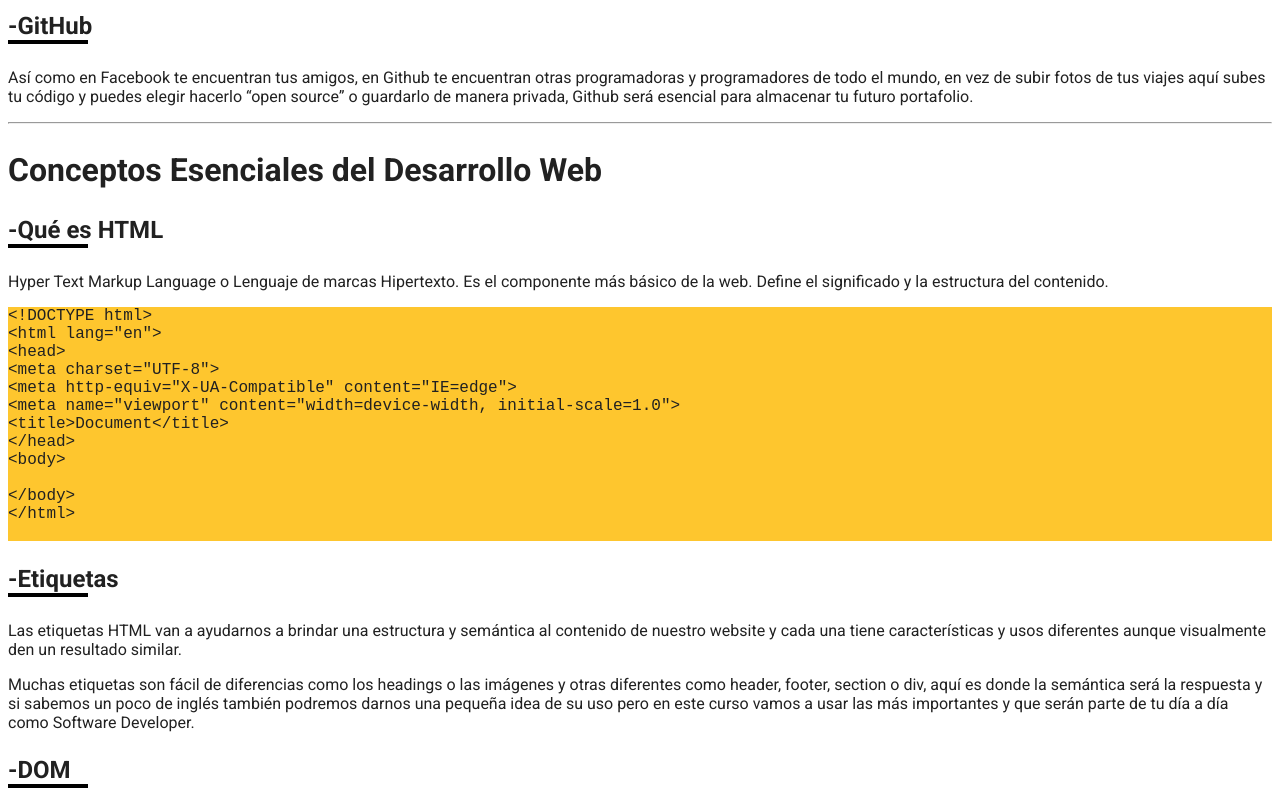
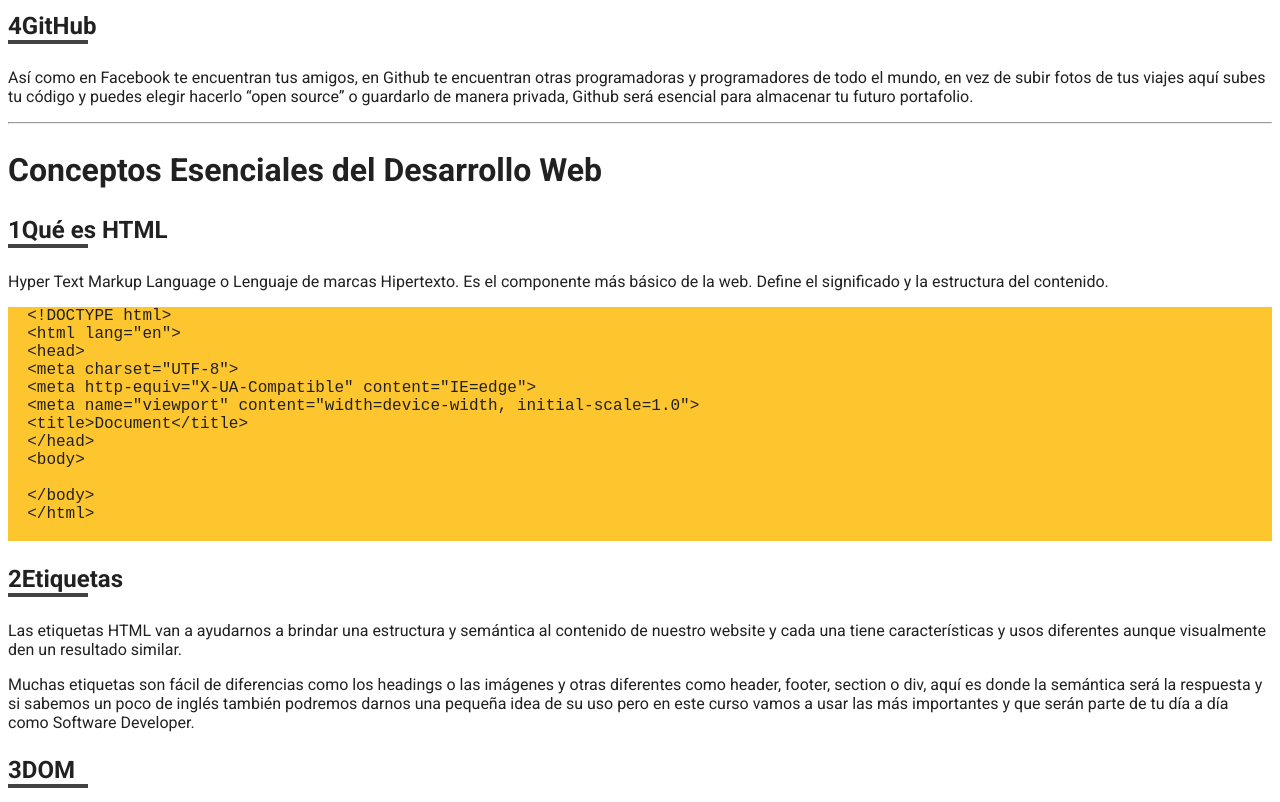
Before and after one commit to JohanFZ/curso-escencial-html-css, a plain HTML site: page index.html in a window 1280 px wide. Shown: the part 1493-2295 px from the top of the page. Drawn offline with Linux system fonts and the light colour scheme.

Commit message:
Se implemento el uso de contadores y se genero una estructura por medio de section

```diff
--- a/css/style.css
+++ b/css/style.css
@@ -61,6 +61,26 @@ h3{
   font-size: 1.5em;
 }
 
+.section-content{
+  counter-reset: titleList;
+}
+
+.section-content h3{
+  counter-increment: titleList;
+}
+
+.section-content h3::before{
+  content: counter(titleList);
+}
+
+.section-content h3::after{
+  content:''; /*El content no maneja semantica*/
+  width: 80px;
+  height: 4px;
+  background: #424242;
+  display: block; /* Se debe modificar el display ya que viene por defecto inline y este no acepta el alto*/
+}
+
 pre{
   background: var(--amarilo);
 }
@@ -72,15 +92,3 @@ pre{
   /* background-size: cover; */
   height: 350px;
 }
-
-h3::before{
-  content:'-';
-}
-
-h3::after{
-  content:''; /*El content no maneja semantica*/
-  width: 80px;
-  height: 4px;
-  background: black;
-  display: block; /* Se debe modificar el display ya que viene por defecto inline y este no acepta el ancho*/
-}
--- a/index.html
+++ b/index.html
@@ -12,9 +12,7 @@
   <title>El blog de Johan.</title>
 </head>
 <body>
-  <div class="hero">
-
-  </div>
+  <div class="hero"></div>
   <header>
     <nav>
       <details open>
@@ -62,11 +60,14 @@
       </details>
     </nav>
   </header>
+  <main>
+
     <h1>Curso esencial de HTML y CSS</h1>
     <p>
       Este es el inicio de tu carrera como Desarrollador Web, empezarás aprendiendo HTML y CSS para la creación de contenidos,
       en el nivel 2 aprenderás de componentes y en 3 sobre layouts.
     </p>
+    <section class="section-content">
 
       <h2>
         Setup
@@ -95,6 +96,9 @@
           Así como en Facebook te encuentran tus amigos, en Github te encuentran otras programadoras y programadores de todo el mundo, en vez de subir fotos de tus viajes aquí subes tu código y puedes elegir hacerlo “open source” o guardarlo de manera privada, Github será esencial para almacenar tu futuro portafolio.
         </p>
         <hr>
+    </section>
+    <section class="section-content">
+
       <h2>Conceptos Esenciales del Desarrollo Web</h2>
       <h3 id="html">Qué es HTML</h3>
       <p>
@@ -154,6 +158,8 @@
       </p>
       <img src="/assets/CSS.png" alt="">
       <hr>
+    </section>
+    <section class="section-content-diff">
       <h2>Modelo de Caja</h2>
       <h3>El modelo de caja está compuesto por:</h3>
       <p>
@@ -181,9 +187,11 @@
         <li>padding-block | padding-inline | padding-block-start | padding-block-end | padding-inline-start | padding-inline-end</li>
       </ul>
       <p>
+    </section>
         Si tienes alguna pregunta escríbeme a
         <a href="mailto:johanfore67@gmail.com" target="_blank">johanfore67@gmail.com</a>
       </p>
+  </main>
   </body>
 
 </html>
```
Lines whose indentation alone changed are shown as unchanged.
